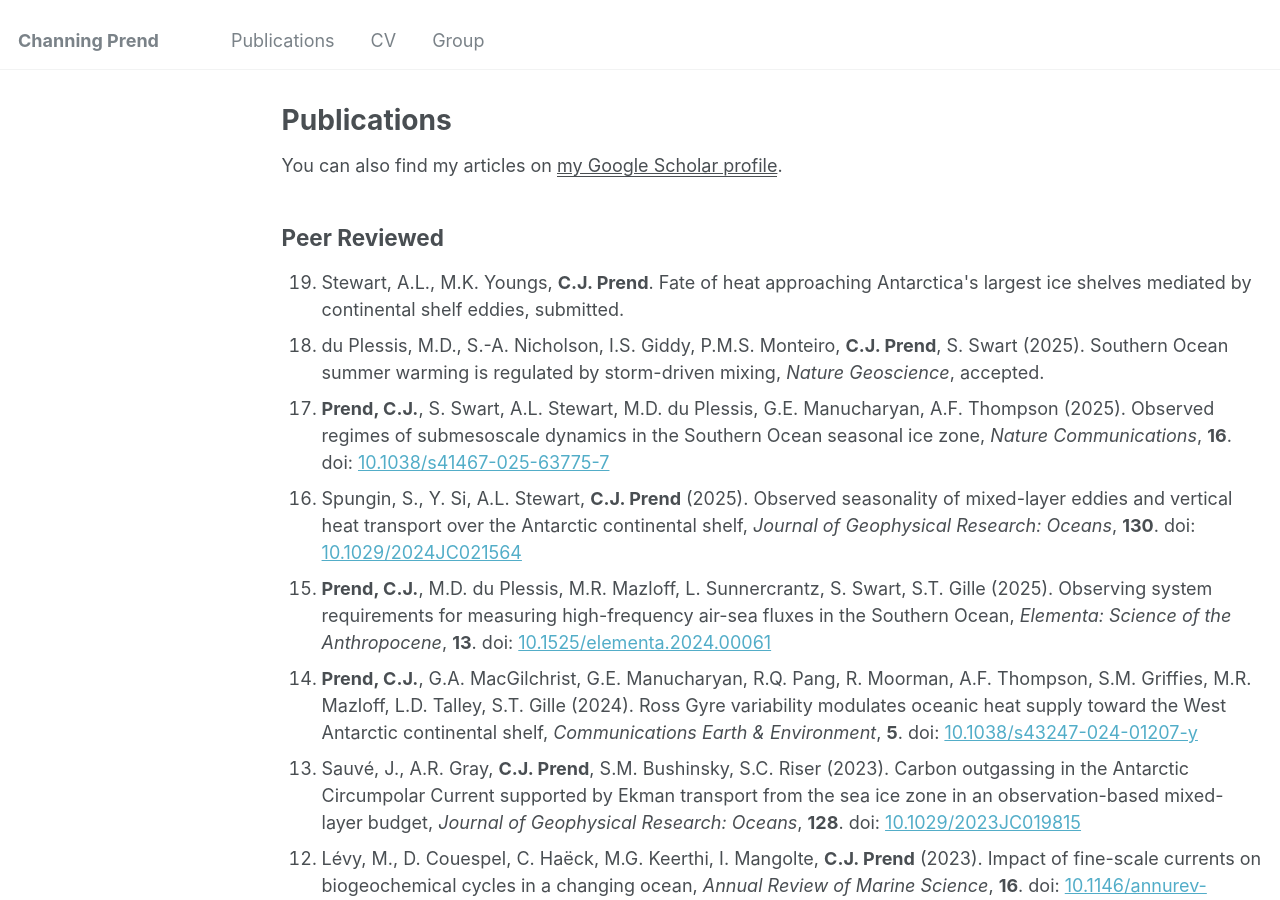
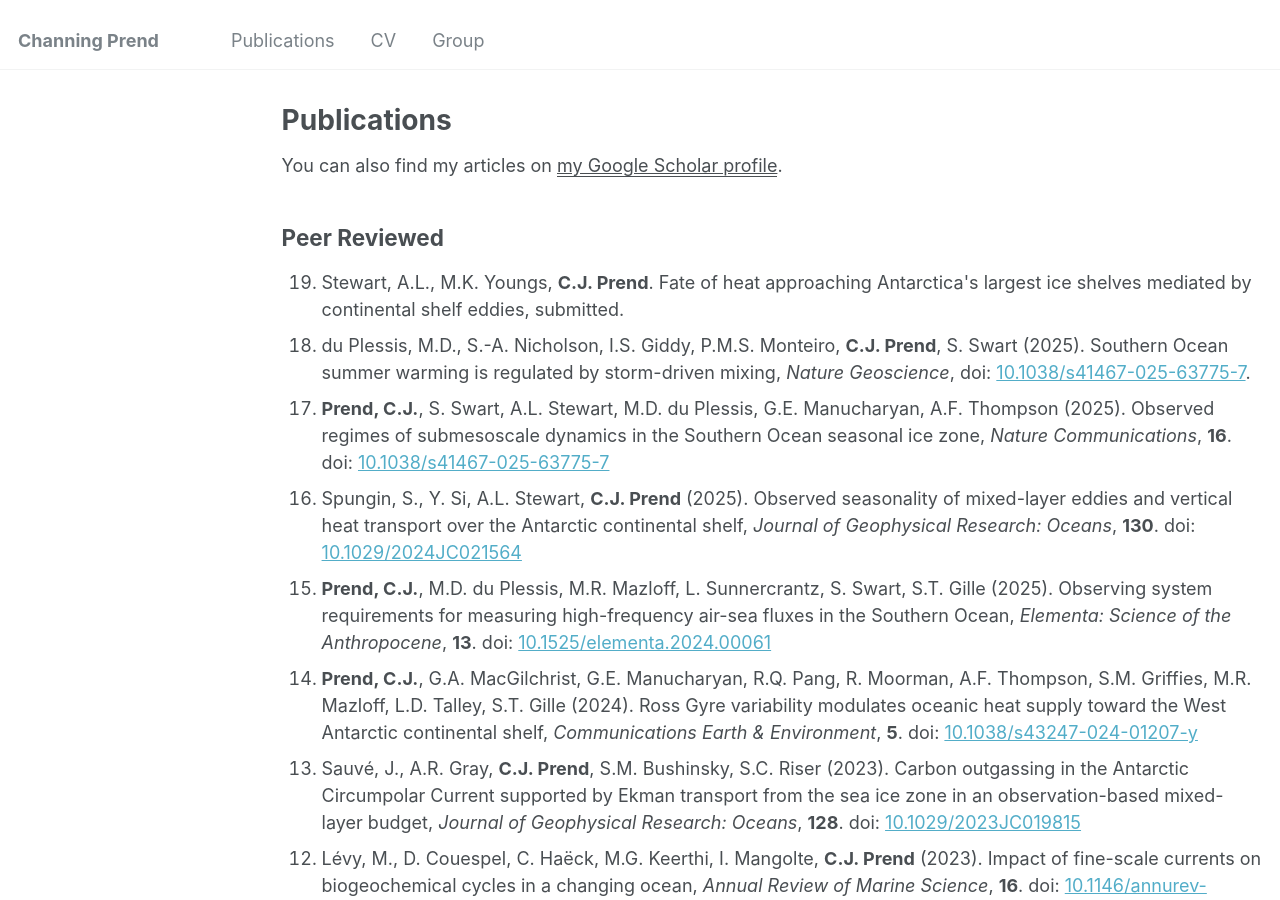
Before and after one commit to cprend/cprend.github.io, a Jekyll site: the page built from _pages/publications.md, in a window 1280 px wide and 900 px high. Built offline with Jekyll 4.4.1, drawn with Linux system fonts in a browser that asks for light colours.

Commit message:
Update publications.md

```diff
--- a/_pages/publications.md
+++ b/_pages/publications.md
@@ -10,7 +10,7 @@ You can also find my articles on <u><a href="https://scholar.google.com/citation
 ## Peer Reviewed
 <ol reversed>
   <li>Stewart, A.L., M.K. Youngs, <b>C.J. Prend</b>. Fate of heat approaching Antarctica's largest ice shelves mediated by continental shelf eddies, submitted.</li>
-  <li>du Plessis, M.D., S.-A. Nicholson, I.S. Giddy, P.M.S. Monteiro, <b>C.J. Prend</b>, S. Swart (2025). Southern Ocean summer warming is regulated by storm-driven mixing, <em>Nature Geoscience</em>, accepted.</li>
+  <li>du Plessis, M.D., S.-A. Nicholson, I.S. Giddy, P.M.S. Monteiro, <b>C.J. Prend</b>, S. Swart (2025). Southern Ocean summer warming is regulated by storm-driven mixing, <em>Nature Geoscience</em>, doi: <a href="https://www.nature.com/articles/s41561-025-01857-3">10.1038/s41467-025-63775-7</a>.</li>
   <li><b>Prend, C.J.</b>, S. Swart, A.L. Stewart, M.D. du Plessis, G.E. Manucharyan, A.F. Thompson (2025). Observed regimes of submesoscale dynamics in the Southern Ocean seasonal ice zone, <em>Nature Communications</em>, <b>16</b>. doi: <a href="https://www.nature.com/articles/s41467-025-63775-7">10.1038/s41467-025-63775-7</a></li>
   <li>Spungin, S., Y. Si, A.L. Stewart, <b>C.J. Prend</b> (2025). Observed seasonality of mixed-layer eddies and vertical heat transport over the Antarctic continental shelf, <em>Journal of Geophysical Research: Oceans</em>, <b>130</b>. doi: <a href="https://agupubs.onlinelibrary.wiley.com/doi/10.1029/2024JC021564">10.1029/2024JC021564</a></li>
   <li><b>Prend, C.J.</b>, M.D. du Plessis, M.R. Mazloff, L. Sunnercrantz, S. Swart, S.T. Gille (2025). Observing system requirements for measuring high-frequency air-sea fluxes in the Southern Ocean, <em>Elementa: Science of the Anthropocene</em>, <b>13</b>. doi: <a href="https://online.ucpress.edu/elementa/article/13/1/00061/208467/Observing-system-requirements-for-measuring-high">10.1525/elementa.2024.00061</a></li>
```
